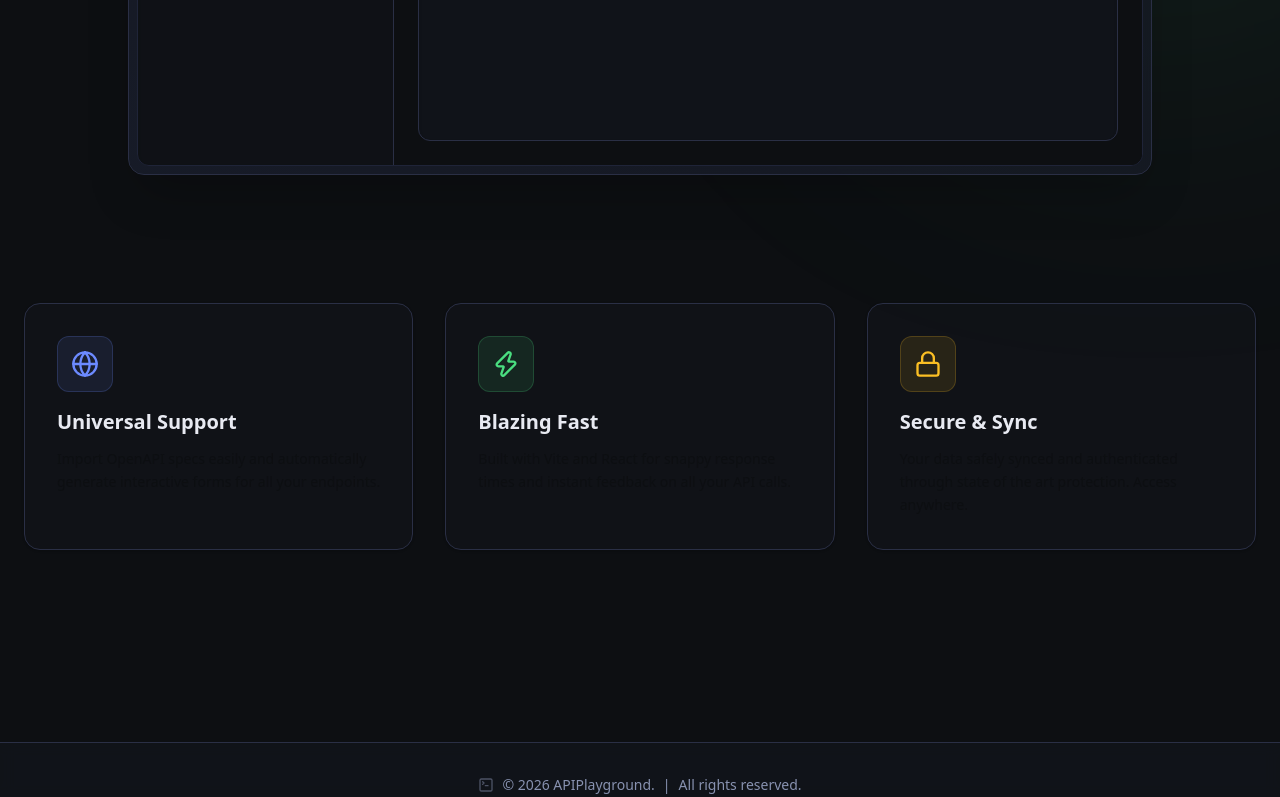
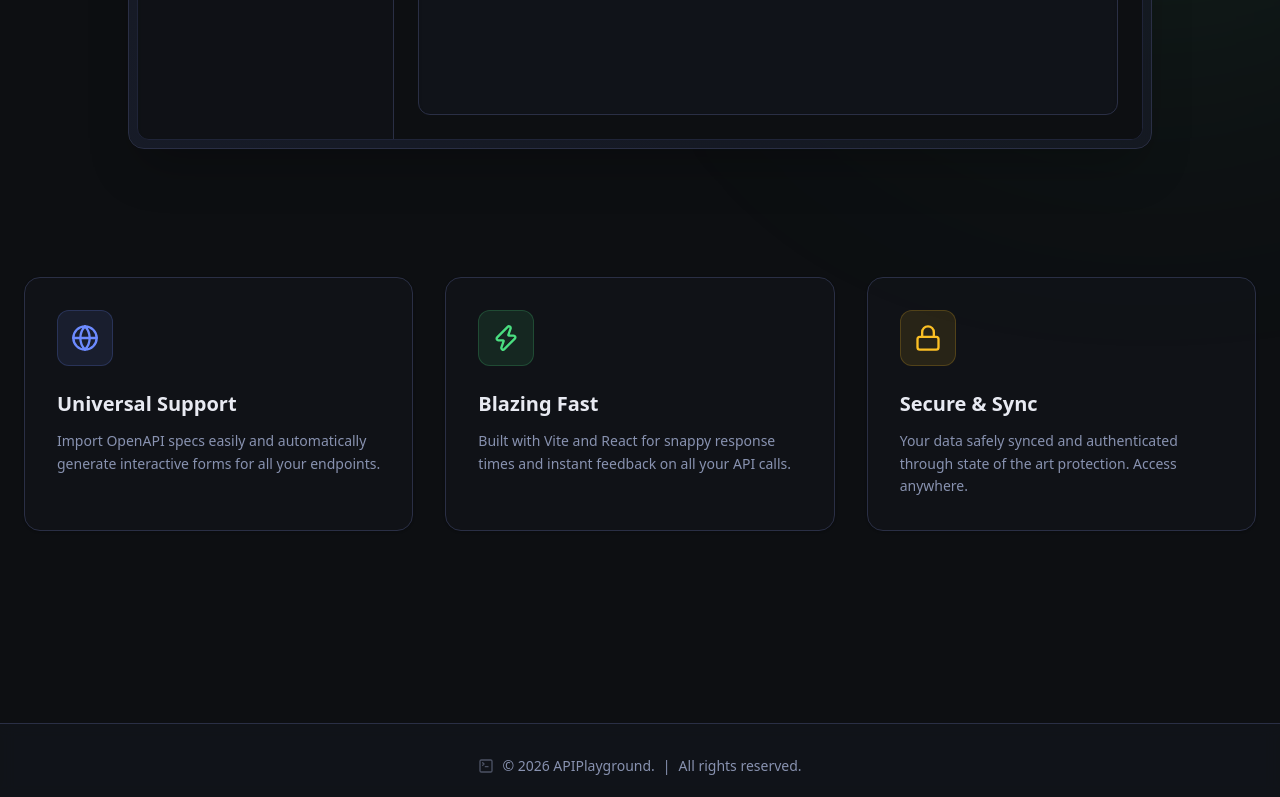
Before and after one commit to aayushCreates/ApiPlayGround, a React (Vite) app in the folder client/: page / in a window 1280 px wide. Shown: the part 1106-1903 px from the top of the page. Built offline with nearby package versions, Linux system fonts and the light colour scheme; no server answers.

Commit message:
fix landing page text issue

```diff
--- a/client/src/views/Landing.tsx
+++ b/client/src/views/Landing.tsx
@@ -1,7 +1,50 @@
-import { useAuth, SignInButton, SignUpButton, UserButton } from "@clerk/clerk-react";
+import {
+  useAuth,
+  SignInButton,
+  SignUpButton,
+  UserButton,
+} from "@clerk/clerk-react";
 import { Link } from "react-router-dom";
-import { ArrowRight, TerminalSquare, Zap, Globe, Lock, Menu, X } from "lucide-react";
+import {
+  ArrowRight,
+  TerminalSquare,
+  Zap,
+  Globe,
+  Lock,
+  Menu,
+  X,
+} from "lucide-react";
 import { useState } from "react";
+
+const features = [
+  {
+    title: "Universal Support",
+    description:
+      "Import OpenAPI specs easily and automatically generate interactive forms for all your endpoints.",
+    icon: Globe,
+    color: "text-accent",
+    bgColor: "bg-accent/10",
+    borderColor: "border-accent/20",
+  },
+  {
+    title: "Blazing Fast",
+    description:
+      "Built with Vite and React for snappy response times and instant feedback on all your API calls.",
+    icon: Zap,
+    color: "text-success",
+    bgColor: "bg-success/10",
+    borderColor: "border-success/20",
+  },
+  {
+    title: "Secure & Sync",
+    description:
+      "Your data safely synced and authenticated through state of the art protection. Access anywhere.",
+    icon: Lock,
+    color: "text-warning",
+    bgColor: "bg-warning/10",
+    borderColor: "border-warning/20",
+  },
+];
 
 export function Landing() {
   const { isSignedIn, isLoaded } = useAuth();
@@ -19,14 +62,19 @@ export function Landing() {
           <div className="w-10 h-10 rounded-lg bg-linear-to-br from-accent to-accent-hover flex items-center justify-center shadow-lg shadow-accent/20 text-white">
             <TerminalSquare className="w-6 h-6" />
           </div>
-                <span className="text-xl font-bold tracking-tight">APIPlayground</span>
+          <span className="text-xl font-bold tracking-tight">
+            APIPlayground
+          </span>
         </div>
 
         {/* Desktop Nav */}
         <div className="hidden md:flex items-center gap-4">
           {!isLoaded ? null : isSignedIn ? (
             <div className="flex items-center gap-4">
-                        <Link to="/app" className="text-sm font-medium hover:text-accent transition-colors">
+              <Link
+                to="/app"
+                className="text-sm font-medium hover:text-accent transition-colors"
+              >
                 Dashboard
               </Link>
               <UserButton afterSignOutUrl="/" />
@@ -52,7 +100,11 @@ export function Landing() {
           className="md:hidden p-2 text-secondary hover:text-primary transition-colors cursor-pointer"
           onClick={() => setMobileMenuOpen(!mobileMenuOpen)}
         >
-                {mobileMenuOpen ? <X className="w-6 h-6" /> : <Menu className="w-6 h-6" />}
+          {mobileMenuOpen ? (
+            <X className="w-6 h-6" />
+          ) : (
+            <Menu className="w-6 h-6" />
+          )}
         </button>
       </nav>
 
@@ -74,12 +126,12 @@ export function Landing() {
             ) : (
               <>
                 <SignInButton mode="modal">
-                                <button className="text-2xl font-bold text-secondary hover:text-primary transition-colors w-full py-4 border-b border-border">
+                  <button className="text-xl font-semibold text-secondary hover:text-primary transition-colors w-full py-4 border-b border-border">
                     Sign In
                   </button>
                 </SignInButton>
                 <SignUpButton mode="modal">
-                                <button className="bg-accent text-white w-full py-4 rounded-xl text-xl font-bold shadow-lg shadow-accent/20">
+                  <button className="bg-accent text-white w-full py-2 rounded-lg text-xl font-semibold shadow-lg shadow-accent/20">
                     Get Started Free
                   </button>
                 </SignUpButton>
@@ -96,19 +148,26 @@ export function Landing() {
           The Next-Gen API Testing Tool
         </div>
 
-            <h1 className="text-4xl sm:text-5xl md:text-7xl font-extrabold tracking-tight mb-6 max-w-5xl text-pretty leading-[1.1]">
-                Test, Share, and Discover APIs <span className="text-transparent bg-clip-text bg-linear-to-r from-accent to-[#b4c6ff]">with ease.</span>
+        <h1 className="text-3xl sm:text-4xl md:text-6xl font-extrabold tracking-tight mb-6 max-w-5xl text-pretty leading-[1.1]">
+          Test, Share, and Discover APIs{" "}
+          <span className="text-transparent bg-clip-text bg-linear-to-r from-accent to-[#b4c6ff]">
+            with ease.
+          </span>
         </h1>
 
         <p className="text-lg md:text-xl text-secondary mb-12 max-w-2xl text-pretty leading-relaxed px-4">
-                A blazingly fast, modern API playground designed for developers. Import specifications, run requests, and collaborate seamlessly.
+          A blazingly fast, modern API playground designed for developers.
+          Import specifications, run requests, and collaborate seamlessly.
         </p>
 
         <div className="flex flex-col sm:flex-row items-center gap-4 w-full sm:w-auto px-6">
           {!isLoaded ? (
             <div className="w-full sm:w-36 h-14 bg-surface animate-pulse rounded-lg border border-border" />
           ) : isSignedIn ? (
-                    <Link to="/app" className="w-full sm:w-auto bg-accent hover:bg-accent-hover text-white px-8 py-3.5 rounded-lg font-medium transition-all flex items-center justify-center gap-2 group text-lg shadow-lg shadow-accent/20 cursor-pointer">
+            <Link
+              to="/app"
+              className="w-full sm:w-auto bg-accent hover:bg-accent-hover text-white px-8 py-3.5 rounded-lg font-medium transition-all flex items-center justify-center gap-2 group text-lg shadow-lg shadow-accent/20 cursor-pointer"
+            >
               Go to App
               <ArrowRight className="w-5 h-5 group-hover:translate-x-1 transition-transform" />
             </Link>
@@ -121,7 +180,10 @@ export function Landing() {
             </SignUpButton>
           )}
 
-                <a href="#features" className="w-full sm:w-auto px-8 py-3.5 rounded-lg font-medium text-primary hover:bg-elevated transition-colors border border-border bg-surface shadow-sm cursor-pointer border-b-2">
+          <a
+            href="#features"
+            className="w-full sm:w-auto px-8 py-3.5 rounded-lg font-medium text-primary hover:bg-elevated transition-colors border border-border bg-surface shadow-sm cursor-pointer border-b-2"
+          >
             Explore Features
           </a>
         </div>
@@ -139,7 +201,9 @@ export function Landing() {
               </div>
               <div className="mx-auto w-32 sm:w-48 md:w-64 h-5 md:h-6 bg-base rounded-md border border-border flex items-center justify-center overflow-hidden">
                 <Lock className="w-2 md:w-3 h-2 md:h-3 text-secondary mr-2 shrink-0" />
-                            <span className="text-[10px] md:text-xs text-secondary mono truncate">apiplayground.app</span>
+                <span className="text-[10px] md:text-xs text-secondary mono truncate">
+                  apiplayground.app
+                </span>
               </div>
             </div>
             {/* Content */}
@@ -159,26 +223,40 @@ export function Landing() {
               {/* Main Editor */}
               <div className="flex-1 p-3 md:p-6 flex flex-col gap-3 md:gap-4 bg-base overflow-x-auto">
                 <div className="flex flex-col sm:flex-row gap-2 mb-1">
-                               <div className="h-9 md:h-11 w-full sm:w-20 md:w-24 bg-method-post/20 border border-method-post/30 rounded-lg text-method-post flex items-center justify-center font-bold text-xs md:text-sm shadow-sm">POST</div>
+                  <div className="h-9 md:h-11 w-full sm:w-20 md:w-24 bg-method-post/20 border border-method-post/30 rounded-lg text-method-post flex items-center justify-center font-bold text-xs md:text-sm shadow-sm">
+                    POST
+                  </div>
                   <div className="h-9 md:h-11 flex-1 bg-surface border border-border rounded-lg px-3 md:px-4 flex items-center shadow-inner overflow-hidden">
-                                   <span className="text-secondary mono text-[10px] md:text-sm opacity-50 truncate">https://api.example.com/v1/users</span>
+                    <span className="text-secondary mono text-[10px] md:text-sm opacity-50 truncate">
+                      https://api.example.com/v1/users
+                    </span>
                   </div>
-                               <div className="h-9 md:h-11 w-full sm:w-24 md:w-28 bg-accent border border-accent rounded-lg text-white flex items-center justify-center font-bold text-xs md:text-sm shadow-md">Send</div>
+                  <div className="h-9 md:h-11 w-full sm:w-24 md:w-28 bg-accent border border-accent rounded-lg text-white flex items-center justify-center font-bold text-xs md:text-sm shadow-md">
+                    Send
+                  </div>
                 </div>
 
                 <div className="flex-1 border border-border rounded-xl bg-surface/50 p-3 md:p-4 shadow-inner flex flex-col gap-2 relative overflow-hidden min-h-[150px]">
                   <div className="absolute top-0 right-0 left-0 h-8 md:h-10 border-b border-border bg-elevated flex items-center px-4 gap-4 overflow-x-auto whitespace-nowrap scrollbar-hide">
-                                  <span className="text-[10px] md:text-xs font-semibold text-primary border-b-2 border-accent pb-2 mt-2">Body</span>
-                                  <span className="text-[10px] md:text-xs font-medium text-secondary pb-2 mt-2">Headers (2)</span>
-                                  <span className="text-[10px] md:text-xs font-medium text-secondary pb-2 mt-2">Auth</span>
+                    <span className="text-[10px] md:text-xs font-semibold text-primary border-b-2 border-accent pb-2 mt-2">
+                      Body
+                    </span>
+                    <span className="text-[10px] md:text-xs font-medium text-secondary pb-2 mt-2">
+                      Headers (2)
+                    </span>
+                    <span className="text-[10px] md:text-xs font-medium text-secondary pb-2 mt-2">
+                      Auth
+                    </span>
                   </div>
                   <div className="pt-10 md:pt-12 font-mono text-[10px] md:text-xs text-primary flex gap-3 md:gap-4">
                     <div className="text-secondary/50 text-right w-4 select-none">
-                                        1<br/>2<br/>3
+                      1<br />2<br />3
                     </div>
                     <div className="truncate">
-                                        <span className="text-secondary">&#123;</span><br/>
-                                        &nbsp;&nbsp;<span className="text-[#9cdcfe]">"name"</span>: <span className="text-[#ce9178]">"Dev"</span>,<br/>
+                      <span className="text-secondary">&#123;</span>
+                      <br />
+                      &nbsp;&nbsp;<span className="text-[#9cdcfe]">"name"</span>
+                      : <span className="text-[#ce9178]">"Dev"</span>,<br />
                       <span className="text-secondary">&#125;</span>
                     </div>
                   </div>
@@ -189,30 +267,33 @@ export function Landing() {
         </div>
 
         {/* Features section */}
-            <div id="features" className="pt-24 md:pt-32 pb-16 w-full grid grid-cols-1 md:grid-cols-3 gap-6 md:gap-8 text-left">
-                <div className="p-6 md:p-8 border border-border rounded-2xl bg-surface/40 hover:bg-surface/80 transition-all shadow-sm hover:shadow-md group">
-                    <div className="w-12 h-12 md:w-14 md:h-14 rounded-xl bg-accent/10 flex items-center justify-center text-accent mb-4 md:6 border border-accent/20 group-hover:scale-110 transition-transform">
-                        <Globe className="w-6 h-6 md:w-7 md:h-7" />
+        <div
+          id="features"
+          className="pt-24 md:pt-32 pb-16 w-full grid grid-cols-1 md:grid-cols-3 gap-6 md:gap-8 text-left"
+        >
+          {features.map((feature, index) => (
+            <div
+              key={index}
+              className="p-8 border border-border rounded-2xl bg-surface/40 hover:bg-surface/60 transition-all shadow-sm hover:shadow-xl hover:shadow-accent/5 group relative overflow-hidden"
+            >
+              <div
+                className={`w-14 h-14 rounded-xl ${feature.bgColor} flex items-center justify-center ${feature.color} mb-6 border ${feature.borderColor} group-hover:scale-110 transition-transform duration-300`}
+              >
+                <feature.icon className="w-7 h-7" />
               </div>
-                    <h3 className="text-lg md:text-xl font-bold mb-3 text-primary">Universal Support</h3>
-                    <p className="text-sm md:text-base text-secondary leading-relaxed">Import OpenAPI specs easily and automatically generate interactive forms for all your endpoints.</p>
+              <h3 className="text-xl font-bold mb-3 text-primary group-hover:text-accent transition-colors">
+                {feature.title}
+              </h3>
+              <p className="text-base text-secondary leading-relaxed font-medium">
+                {feature.description}
+              </p>
+
+              {/* Decorative background glow on hover */}
+              <div
+                className={`absolute -bottom-10 -right-10 w-32 h-32 ${feature.bgColor} blur-[50px] rounded-full opacity-0 group-hover:opacity-100 transition-opacity duration-500`}
+              />
             </div>
-
-                <div className="p-6 md:p-8 border border-border rounded-2xl bg-surface/40 hover:bg-surface/80 transition-all shadow-sm hover:shadow-md group">
-                    <div className="w-12 h-12 md:w-14 md:h-14 rounded-xl bg-success/10 flex items-center justify-center text-success mb-4 md:6 border border-success/20 group-hover:scale-110 transition-transform">
-                        <Zap className="w-6 h-6 md:w-7 md:h-7" />
-                    </div>
-                    <h3 className="text-lg md:text-xl font-bold mb-3 text-primary">Blazing Fast</h3>
-                    <p className="text-sm md:text-base text-secondary leading-relaxed">Built with Vite and React for snappy response times and instant feedback on all your API calls.</p>
-                </div>
-
-                <div className="p-6 md:p-8 border border-border rounded-2xl bg-surface/40 hover:bg-surface/80 transition-all shadow-sm hover:shadow-md group">
-                    <div className="w-12 h-12 md:w-14 md:h-14 rounded-xl bg-warning/10 flex items-center justify-center text-warning mb-4 md:6 border border-warning/20 group-hover:scale-110 transition-transform">
-                        <Lock className="w-6 h-6 md:w-7 md:h-7" />
-                    </div>
-                    <h3 className="text-lg md:text-xl font-bold mb-3 text-primary">Secure & Sync</h3>
-                    <p className="text-sm md:text-base text-secondary leading-relaxed">Your data safely synced and authenticated through state of the art protection. Access anywhere.</p>
-                </div>
+          ))}
         </div>
       </main>
 
@@ -220,8 +301,8 @@ export function Landing() {
       <footer className="border-t border-border bg-surface/50 py-8 text-center text-secondary text-xs md:text-sm backdrop-blur-sm z-10 w-full relative px-6">
         <p className="flex flex-col md:flex-row items-center justify-center gap-2">
           <span className="flex items-center gap-2">
-                    <TerminalSquare className="w-4 h-4 opacity-50" />
-                    © {new Date().getFullYear()} APIPlayground.
+            <TerminalSquare className="w-4 h-4 opacity-50" />©{" "}
+            {new Date().getFullYear()} APIPlayground.
           </span>
           <span className="hidden md:inline">|</span>
           <span>All rights reserved.</span>
```
Lines whose indentation alone changed are shown as unchanged.
